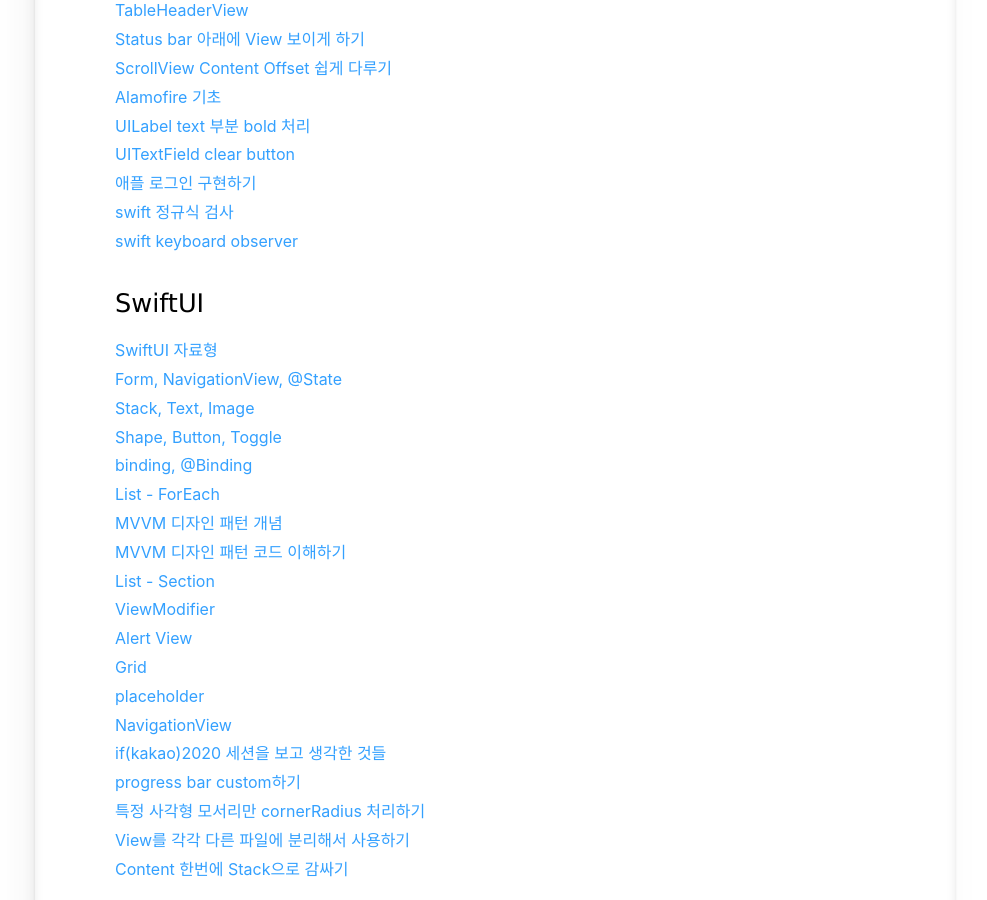
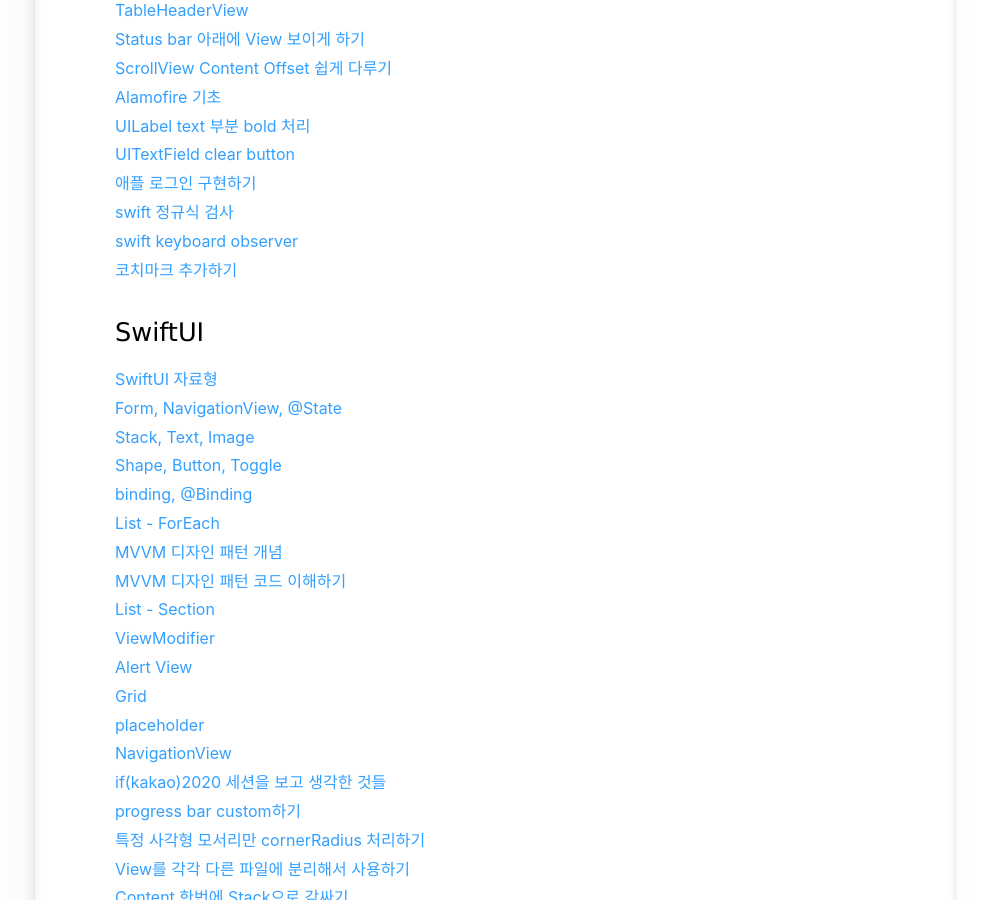
Before and after one commit to jeongchoyi/jeongchoyi.github.io, a Jekyll site: the page built from devpost/index.html, in a window 1280 px wide and 900 px high, scrolled down 2876 px. Shown: the whole window, without its empty margins (145-1132 px from the left). Built offline with Jekyll 4.4.1, drawn with Linux system fonts in a browser that asks for light colours; some web fonts are replaced.

Commit message:
add link

```diff
--- a/devpost/index.html
+++ b/devpost/index.html
@@ -105,6 +105,7 @@
 <a href="https://iamcho2.github.io/2021/02/02/apple-login">애플 로그인 구현하기</a><br>
 <a href="https://iamcho2.github.io/2021/02/07/swift-regular-expression-check">swift 정규식 검사</a><br>
 <a href="https://iamcho2.github.io/2021/03/01/swift-keyboard-observer">swift keyboard observer</a><br>
+<a href="https://iamcho2.github.io/2021/05/24/swift-project-coachmark">코치마크 추가하기</a><br>
 
 <h3>SwiftUI</h3>
 <a href="https://iamcho2.github.io/2020/11/03/swiftui-data-types">SwiftUI 자료형</a><br>
```
